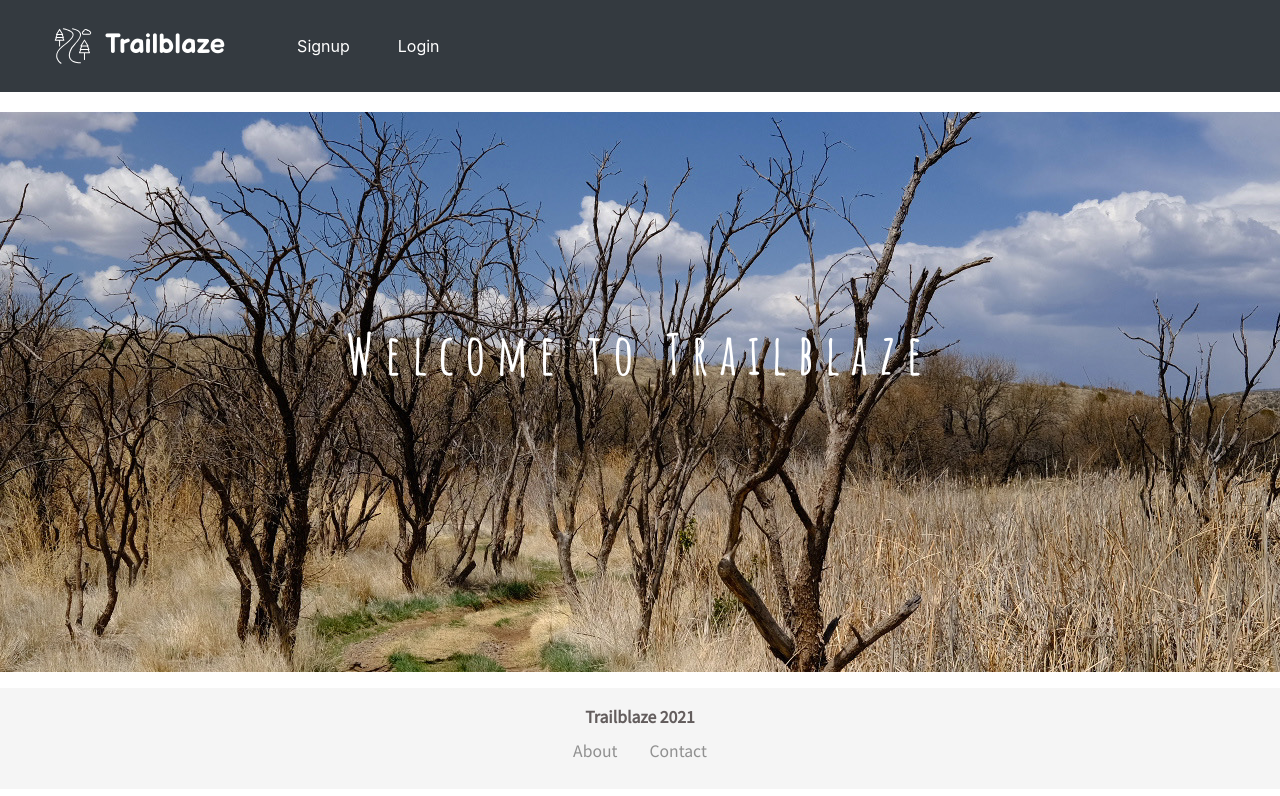
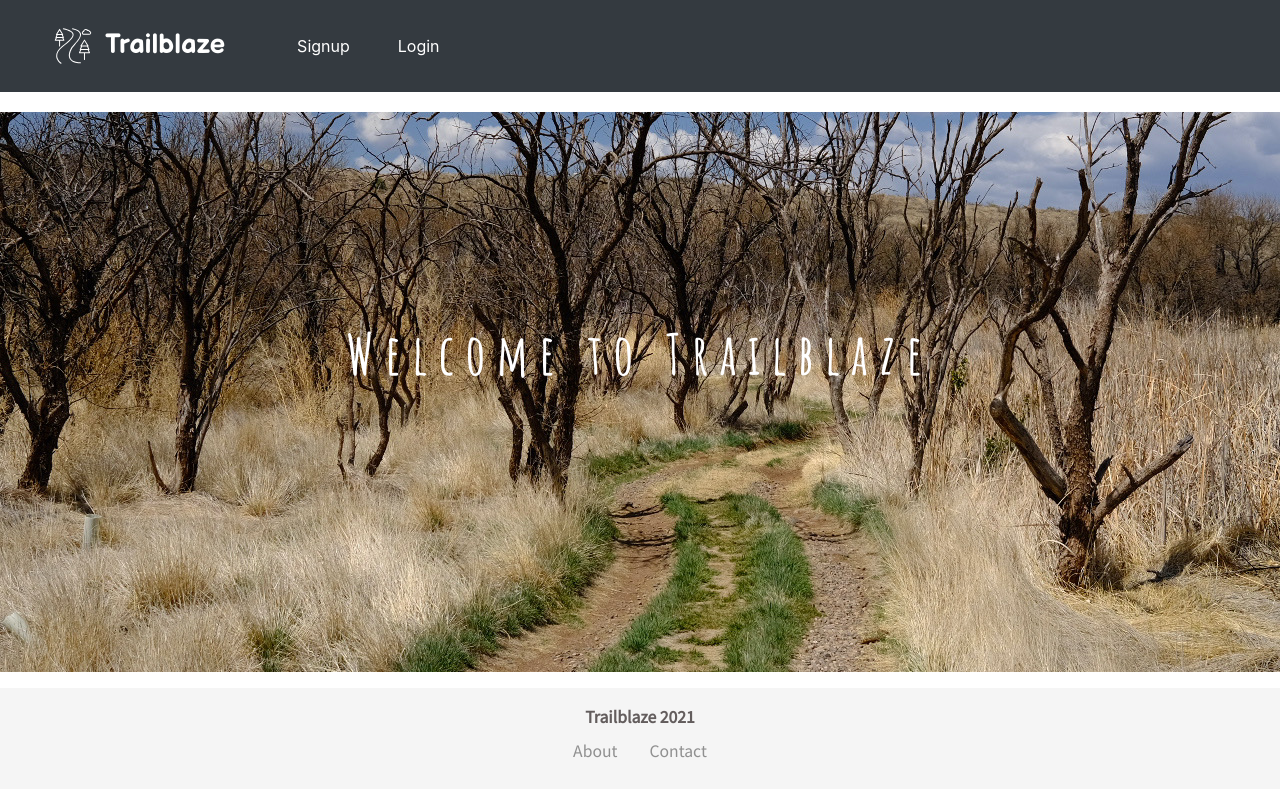
Before and after one commit to smitham50/trailblaze-frontend, a React (Create React App) app: page /#/ in a window 1280 px wide. Shown: the top 796 px of the page. Built offline with nearby package versions, Linux system fonts and the light colour scheme.

Commit message:
fix background image positioning

```diff
--- a/src/Components/Landing.js
+++ b/src/Components/Landing.js
@@ -19,8 +19,8 @@ const fadeInBottom = keyframes`
 const JumbotronMod = styled(Jumbotron)`
     color: white;
     background-image: url(${process.env.PUBLIC_URL + '/trail.jpeg'});
-    background-position-y: -162rem;
-    background-position-x: -136rem;
+    background-position-y: -172rem;
+    background-position-x: -119rem;
     height: 70vh;
     padding-top: 13rem;
     margin-bottom: 1rem;
```
